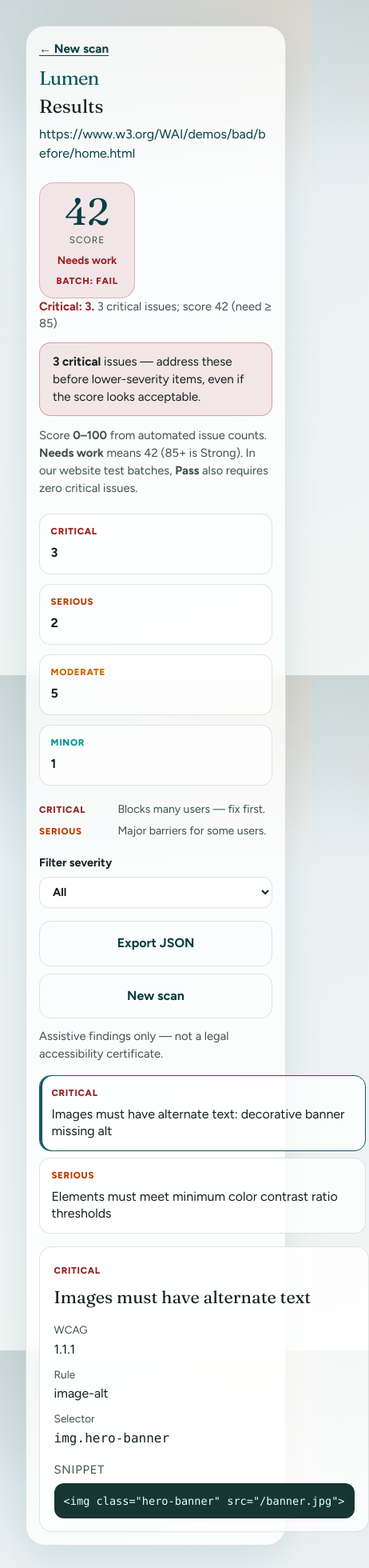
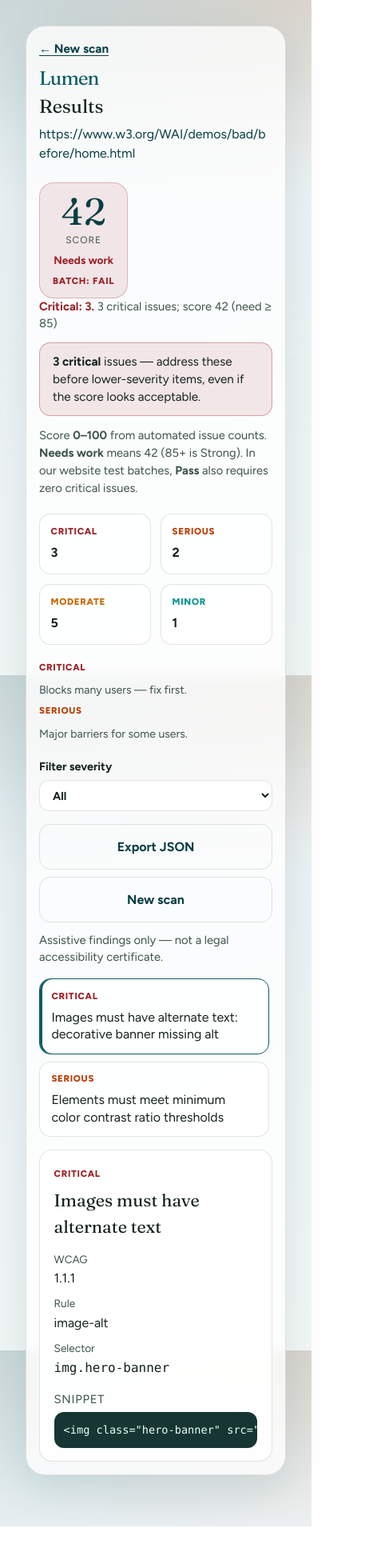
Before and after one commit to balisikh/ai-based-web-accessibility-checker, a Next.js app in the folder web/: page /fixtures/results in a window 390 px wide. Shown: the top 1960 px of the page at 80% size, 462 px wide, since content can reach past the window. After the commit the page ends 1908 px from the top, so only its background shows below. Built offline with nearby package versions, Linux system fonts and the light colour scheme.

Commit message:
Fix responsive viewport overflow at 320px
Clip page overflow, soften batch-notes min-width, and constrain results/batch cards on narrow viewports.

Co-authored-by: Cursor <cursoragent@cursor.com>

```diff
--- a/web/src/app/globals.css
+++ b/web/src/app/globals.css
@@ -45,6 +45,10 @@
   box-sizing: border-box;
 }
 
+html {
+  overflow-x: clip;
+}
+
 html,
 body {
   min-height: 100%;
@@ -107,6 +111,8 @@ select:focus-visible {
   box-shadow: var(--shadow);
   padding: clamp(1.5rem, 4vw, 2.75rem);
   animation: rise 520ms ease both;
+  max-width: 100%;
+  min-width: 0;
 }
 
 @keyframes rise {
@@ -833,6 +839,9 @@ select:focus-visible {
   background: rgba(255, 255, 255, 0.82);
   padding: 1rem 1.1rem;
   min-height: 16rem;
+  min-width: 0;
+  max-width: 100%;
+  overflow-x: auto;
 }
 
 .issue-detail h3 {
@@ -874,7 +883,8 @@ select:focus-visible {
 pre {
   margin: 0;
   padding: 0.75rem;
-  overflow: auto;
+  overflow-x: auto;
+  max-width: 100%;
   border-radius: 12px;
   background: #173532;
   color: #e7fffb;
@@ -941,6 +951,23 @@ pre {
     grid-template-columns: 1fr;
   }
 
+  .count-row {
+    grid-template-columns: repeat(2, minmax(0, 1fr));
+  }
+
+  .severity-legend div {
+    grid-template-columns: 1fr;
+  }
+
+  .results-header > * {
+    min-width: 0;
+    max-width: 100%;
+  }
+
+  .results-grid {
+    min-width: 0;
+  }
+
   .scan-shell {
     width: min(var(--content-max-width), calc(100% - 2 * var(--gutter-tablet)));
     padding-top: 2rem;
@@ -1120,6 +1147,9 @@ pre {
   border-radius: calc(var(--radius) + 6px);
   box-shadow: var(--shadow);
   padding: clamp(1.5rem, 4vw, 2.75rem);
+  max-width: 100%;
+  min-width: 0;
+  overflow-x: clip;
 }
 
 .batch-panel h1 {
@@ -1373,9 +1403,15 @@ pre {
 .batch-notes {
   font-size: 0.85rem;
   color: var(--ink-soft);
-  min-width: 16rem;
+  min-width: 0;
   max-width: 26rem;
   vertical-align: top;
+}
+
+@media (min-width: 1025px) {
+  .batch-table .batch-notes {
+    min-width: 12rem;
+  }
 }
 
 .batch-note-line {
@@ -1443,6 +1479,8 @@ pre {
   margin: 0;
   padding: 0;
   gap: 1rem;
+  max-width: 100%;
+  min-width: 0;
 }
 
 .batch-card {
@@ -1451,6 +1489,10 @@ pre {
   padding: 1rem;
   background: rgba(255, 255, 255, 0.92);
   box-shadow: 0 6px 20px rgba(13, 92, 99, 0.06);
+  max-width: 100%;
+  min-width: 0;
+  overflow-wrap: anywhere;
+  box-sizing: border-box;
 }
 
 .batch-card-pass {
```
